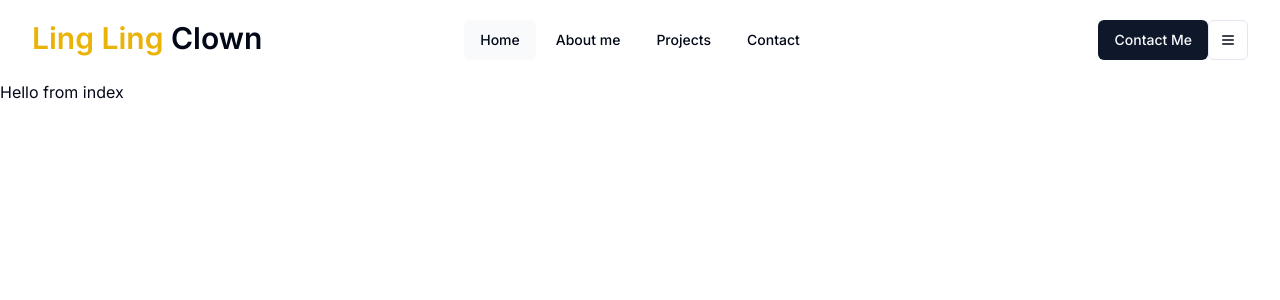
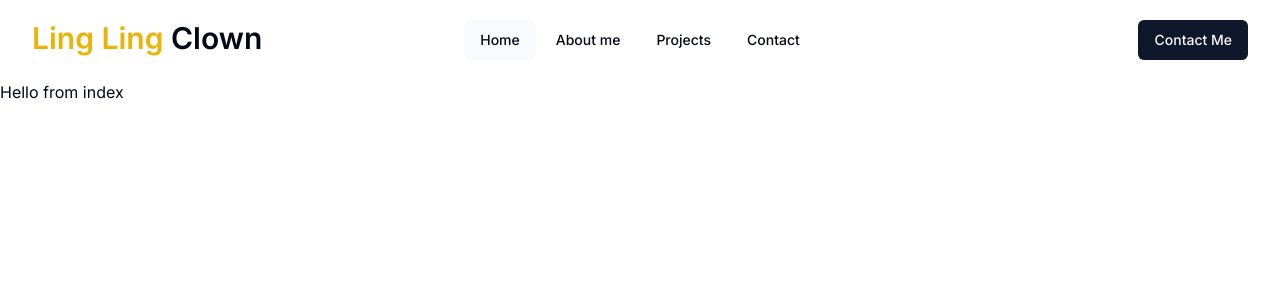
Before and after one commit to alexisNorthcoders/next_portfolio_CMS, a Next.js app: page / in a window 1280 px wide. Shown: the top 300 px of the page. Built offline with nearby package versions, Linux system fonts and the light colour scheme.

Commit message:
add items to the small menu

```diff
--- a/app/components/Navbar.tsx
+++ b/app/components/Navbar.tsx
@@ -62,7 +62,7 @@ export function Navbar() {
 
       <div className="flex items-center justify-end md:col-span-3 col-span-6">
         <Button className="hidden sm:block">Contact Me</Button>
-        <div>
+        <div className="sm:hidden">
           <SmallScreenMenu/>
         </div>
       </div>
--- a/app/components/SmallScreenMenu.tsx
+++ b/app/components/SmallScreenMenu.tsx
@@ -1,6 +1,8 @@
 import { Button } from "@/components/ui/button";
-import { Sheet, SheetTrigger } from "@/components/ui/sheet";
+import { Sheet, SheetContent, SheetTrigger } from "@/components/ui/sheet";
 import { Menu } from "lucide-react";
+import { navigationItems } from "./Navbar";
+import Link from "next/link";
 
 export function SmallScreenMenu(){
     return (
@@ -10,6 +12,17 @@ export function SmallScreenMenu(){
                     <Menu className="h-4 w-4"/>
                 </Button>
             </SheetTrigger>
+            <SheetContent>
+                <div className="mt-5 flex px-2 space-y-1 flex-col">
+                    {navigationItems.map((item,index)=>{
+                        return (
+                            <Link key={index} href={item.href}>
+                                    {item.name}
+                            </Link>
+                        )
+                    })}
+                </div>
+            </SheetContent>
         </Sheet>
     )
 }
```
